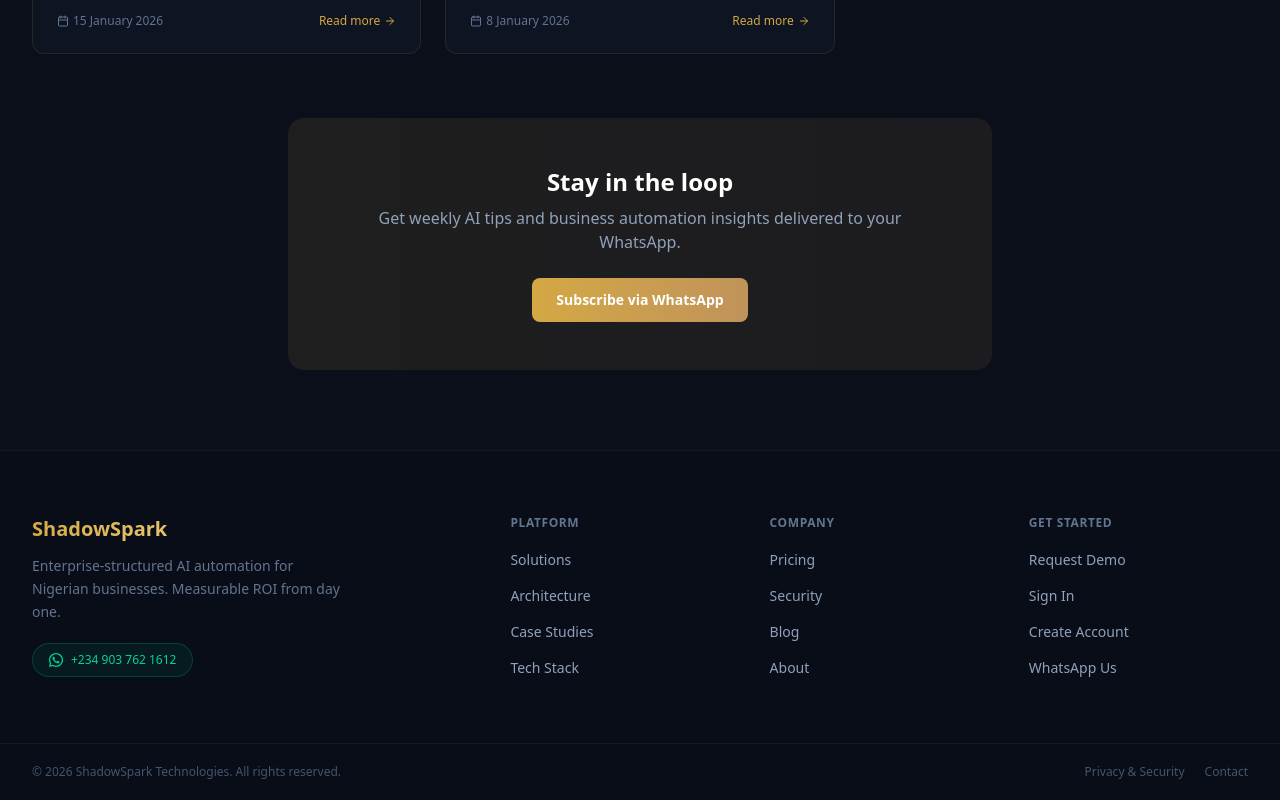
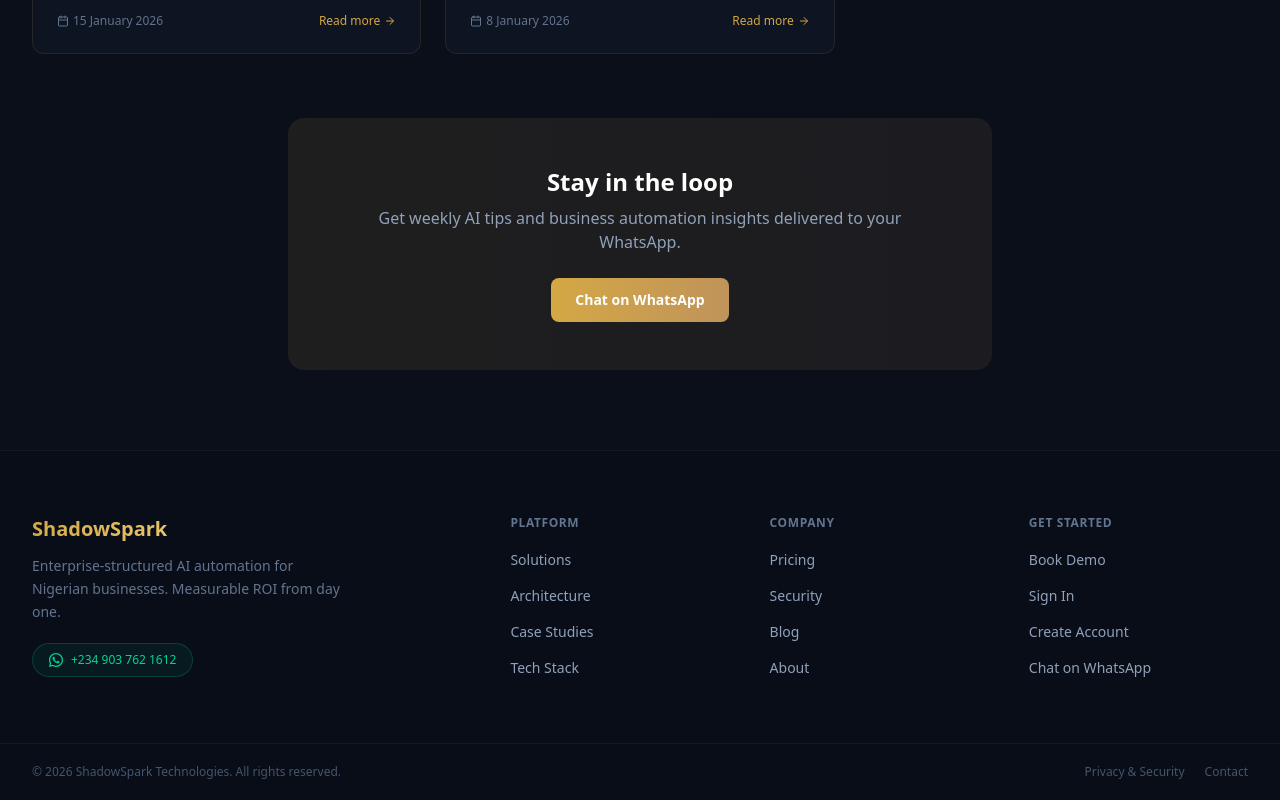
Before and after one commit to Shadow7user/shadowspark-production, a Next.js app: page /blog in a window 1280 px wide. Shown: the part 1110-1910 px from the top of the page. Built offline with nearby package versions, Linux system fonts and the light colour scheme; no server answers.

Commit message:
fix(cta): standardize all CTAs to Book Demo and Chat on WhatsApp site-wide

```diff
--- a/src/app/blog/page.tsx
+++ b/src/app/blog/page.tsx
@@ -186,7 +186,7 @@
               source="blog_page"
               className="mt-6 inline-block rounded-lg bg-gradient-to-r from-[#d4a843] to-[#c0935a] px-6 py-3 text-sm font-semibold text-white transition-all hover:from-[#e8c56d] hover:to-[#d4a843]"
             >
-              Subscribe via WhatsApp
+              Chat on WhatsApp
             </WhatsAppLink>
           </div>
         </section>
--- a/src/app/demo/page.tsx
+++ b/src/app/demo/page.tsx
@@ -267,7 +267,7 @@
                     await trackEvent('whatsapp_cta_clicked', { source: 'demo_page', phone: '2349037621612' });
                   }}
                 >
-                  Open WhatsApp →
+                  Chat on WhatsApp
                 </WhatsAppLink>
               </p>
             </div>
@@ -411,7 +411,7 @@
             <path d="M17.472 14.382c-.297-.149-1.758-.867-2.03-.967-.273-.099-.471-.148-.67.15-.197.297-.767.966-.94 1.164-.173.199-.347.223-.644.075-.297-.15-1.255-.463-2.39-1.475-.883-.788-1.48-1.761-1.653-2.059-.173-.297-.018-.458.13-.606.134-.133.298-.347.446-.52.149-.174.198-.298.298-.497.099-.198.05-.371-.025-.52-.075-.149-.669-1.612-.916-2.207-.242-.579-.487-.5-.669-.51-.173-.008-.371-.01-.57-.01-.198 0-.52.074-.792.372-.272.297-1.04 1.016-1.04 2.479 0 1.462 1.065 2.875 1.213 3.074.149.198 2.096 3.2 5.077 4.487.709.306 1.262.489 1.694.625.712.227 1.36.195 1.871.118.571-.085 1.758-.719 2.006-1.413.248-.694.248-1.289.173-1.413-.074-.124-.272-.198-.57-.347z"/>
             <path d="M12 0C5.373 0 0 5.373 0 12c0 2.122.554 4.118 1.525 5.847L0 24l6.336-1.501A11.933 11.933 0 0012 24c6.627 0 12-5.373 12-12S18.627 0 12 0zm0 21.818a9.802 9.802 0 01-5.034-1.387l-.361-.214-3.74.885.934-3.617-.235-.374A9.786 9.786 0 012.182 12C2.182 6.57 6.57 2.182 12 2.182c5.431 0 9.818 4.388 9.818 9.818 0 5.431-4.387 9.818-9.818 9.818z"/>
           </svg>
-          Message us on WhatsApp
+          Chat on WhatsApp
         </a>
         <Link
           href="/"
--- a/src/components/CTASection.tsx
+++ b/src/components/CTASection.tsx
@@ -23,7 +23,7 @@
             onClick={() => trackCTAClick("start_free_trial", "cta_section")}
             className="inline-flex items-center gap-2 rounded-xl bg-gradient-to-r from-[#d4a843] to-[#c0935a] px-8 py-4 text-lg font-semibold text-slate-900 shadow-lg shadow-[#d4a843]/15 transition-all hover:shadow-[#d4a843]/25 hover:from-[#e8c56d] hover:to-[#d4a843]"
           >
-            Start Free Trial <ArrowRight size={20} />
+            Book Demo <ArrowRight size={20} />
           </Link>
           <WhatsAppLink
             href="https://wa.me/2349037621612?text=Hi%2C%20I%27m%20interested%20in%20ShadowSpark"
--- a/src/components/ChatWidget.tsx
+++ b/src/components/ChatWidget.tsx
@@ -249,7 +249,7 @@
             source="chatwidget"
             className="mx-4 mb-2 flex items-center justify-center gap-2 rounded-lg bg-green-600/20 px-3 py-1.5 text-xs text-green-400 transition-colors hover:bg-green-600/30"
           >
-            Continue on WhatsApp for full AI support
+            Chat on WhatsApp
           </WhatsAppLink>
 
           {/* Input */}
--- a/src/components/Footer.tsx
+++ b/src/components/Footer.tsx
@@ -15,12 +15,12 @@
 ];
 
 const getStarted = [
-  { href: "/demo",      label: "Request Demo" },
+  { href: "/demo",      label: "Book Demo" },
   { href: "/login",     label: "Sign In" },
   { href: "/register",  label: "Create Account" },
   {
     href: "https://wa.me/2349037621612?text=Hi%2C%20I%27d%20like%20to%20know%20more%20about%20ShadowSpark",
-    label: "WhatsApp Us",
+    label: "Chat on WhatsApp",
     external: true,
   },
 ];
--- a/src/components/HeroSection.tsx
+++ b/src/components/HeroSection.tsx
@@ -21,29 +21,26 @@
               <Zap size={14} /> Enterprise AI Automation · Nigeria
             </div>
             <h1 className="text-4xl font-bold leading-tight tracking-tight text-white sm:text-5xl lg:text-6xl">
-              Enterprise-Structured AI Automation for{" "}
-              <span className="gradient-text">Measurable Growth</span>{" "}
-              in Nigeria.
+              Stop losing leads in your WhatsApp inbox.
             </h1>
             <p className="mt-6 max-w-lg text-lg text-slate-400">
-              We help Nigerian businesses reduce operational cost, accelerate
-              customer response, and build reliable automation workflows—with
-              transparent pricing, verifiable results, and no technical
-              complexity required on your end.
-            </p>
+              ShadowSpark builds WhatsApp-first AI systems that help Nigerian businesses
+              capture leads, automate customer support, and follow up — without hiring
+              extra staff or needing a technical team.
+              </p>
             <div className="mt-8 flex flex-col gap-4 sm:flex-row">
               <Link
-                href="/register"
+                href="/demo"
                 onClick={() => trackCTAClick("start_free_trial", "hero")}
                 className="inline-flex items-center justify-center gap-2 rounded-xl bg-gradient-to-r from-[#d4a843] to-[#c0935a] px-8 py-4 text-lg font-semibold text-slate-900 shadow-lg shadow-[#d4a843]/15 transition-all hover:shadow-[#d4a843]/25 hover:from-[#e8c56d] hover:to-[#d4a843]"
               >
-                Request a Demo <ArrowRight size={20} />
+                Book Demo <ArrowRight size={20} />
               </Link>
               <a
-                href="#concerns"
+                href="https://wa.me/2349045770572"
                 className="inline-flex items-center justify-center gap-2 rounded-xl border border-slate-700 px-8 py-4 text-lg text-slate-300 transition-all hover:border-[#d4a843]/30 hover:text-white"
               >
-                Address My Concerns
+                Chat on WhatsApp
               </a>
             </div>
           </div>
--- a/src/components/Navbar.tsx
+++ b/src/components/Navbar.tsx
@@ -100,7 +100,7 @@
             href="/demo"
             className="ml-2 rounded-lg bg-gradient-to-r from-[#d4a843] to-[#c0935a] px-4 py-2 text-sm font-semibold text-slate-900 transition-all hover:from-[#e8c56d] hover:to-[#d4a843]"
           >
-            Request Demo
+            Book Demo
           </Link>
         </div>
 
@@ -163,7 +163,7 @@
               onClick={() => setOpen(false)}
               className="block rounded-lg bg-gradient-to-r from-[#d4a843] to-[#c0935a] px-4 py-3 text-center text-sm font-semibold text-slate-900"
             >
-                Request Demo
+              Book Demo
             </Link>
             </div>
           </div>
--- a/src/components/PricingCalculator.tsx
+++ b/src/components/PricingCalculator.tsx
@@ -244,10 +244,10 @@
               )}`}
               source="pricing_calculator"
               onClick={() => trackCalculatorQuoteClick(total)}
-              className="mt-6 block rounded-lg bg-gradient-to-r from-[#d4a843] to-[#c0935a] px-4 py-3 text-center text-sm font-semibold text-white transition-all hover:from-[#e8c56d] hover:to-[#d4a843]"
-            >
-              Get This Quote on WhatsApp
-            </WhatsAppLink>
+            className="mt-6 block rounded-lg bg-gradient-to-r from-[#d4a843] to-[#c0935a] px-4 py-3 text-center text-sm font-semibold text-white transition-all hover:from-[#e8c56d] hover:to-[#d4a843]"
+          >
+            Chat on WhatsApp
+          </WhatsAppLink>
             <p className="mt-3 text-center text-xs text-slate-500">
               Prices are estimates. Final pricing confirmed after consultation.
             </p>
--- a/src/components/PricingPreview.tsx
+++ b/src/components/PricingPreview.tsx
@@ -16,8 +16,8 @@
       "Pre-built response templates",
       "Onboarding walkthrough",
     ],
-    cta: "Get Started",
-    href: "/register",
+    cta: "Book Demo",
+    href: "/demo",
     waLink: null,
   },
   {
@@ -34,8 +34,8 @@
       "1-business-day support SLA",
       "Custom response training",
     ],
-    cta: "Get Started",
-    href: "/register",
+    cta: "Book Demo",
+    href: "/demo",
     waLink: null,
   },
   {
--- a/src/components/RequestDemoSection.tsx
+++ b/src/components/RequestDemoSection.tsx
@@ -85,7 +85,7 @@
                 href="/demo"
                 className="flex w-full items-center justify-center gap-2 rounded-xl bg-gradient-to-r from-[#d4a843] to-[#c0935a] px-5 py-3.5 text-sm font-semibold text-slate-900 shadow-lg transition-all hover:from-[#e8c56d] hover:to-[#d4a843]"
               >
-                  Request a Demo
+                Book Demo
                 <ArrowRight size={15} />
               </Link>
 
@@ -99,7 +99,7 @@
                   <path d="M17.472 14.382c-.297-.149-1.758-.867-2.03-.967-.273-.099-.471-.148-.67.15-.197.297-.767.966-.94 1.164-.173.199-.347.223-.644.075-.297-.15-1.255-.463-2.39-1.475-.883-.788-1.48-1.761-1.653-2.059-.173-.297-.018-.458.13-.606.134-.133.298-.347.446-.52.149-.174.198-.298.298-.497.099-.198.05-.371-.025-.52-.075-.149-.669-1.612-.916-2.207-.242-.579-.487-.5-.669-.51-.173-.008-.371-.01-.57-.01-.198 0-.52.074-.792.372-.272.297-1.04 1.016-1.04 2.479 0 1.462 1.065 2.875 1.213 3.074.149.198 2.096 3.2 5.077 4.487.709.306 1.262.489 1.694.625.712.227 1.36.195 1.871.118.571-.085 1.758-.719 2.006-1.413.248-.694.248-1.289.173-1.413-.074-.124-.272-.198-.57-.347z"/>
                   <path d="M12 0C5.373 0 0 5.373 0 12c0 2.122.554 4.118 1.525 5.847L0 24l6.336-1.501A11.933 11.933 0 0012 24c6.627 0 12-5.373 12-12S18.627 0 12 0zm0 21.818a9.802 9.802 0 01-5.034-1.387l-.361-.214-3.74.885.934-3.617-.235-.374A9.786 9.786 0 012.182 12C2.182 6.57 6.57 2.182 12 2.182c5.431 0 9.818 4.388 9.818 9.818 0 5.431-4.387 9.818-9.818 9.818z"/>
                 </svg>
-                  Message us on WhatsApp
+                Chat on WhatsApp
               </WhatsAppLink>
               </div>
 
```
Lines whose indentation alone changed are shown as unchanged.
